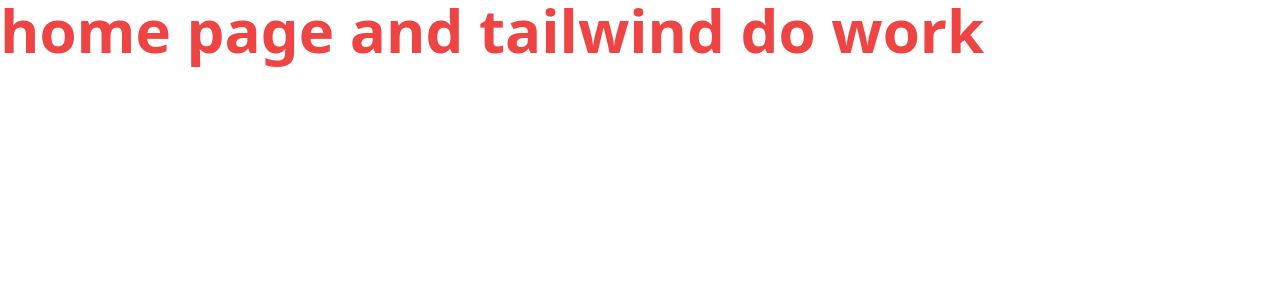
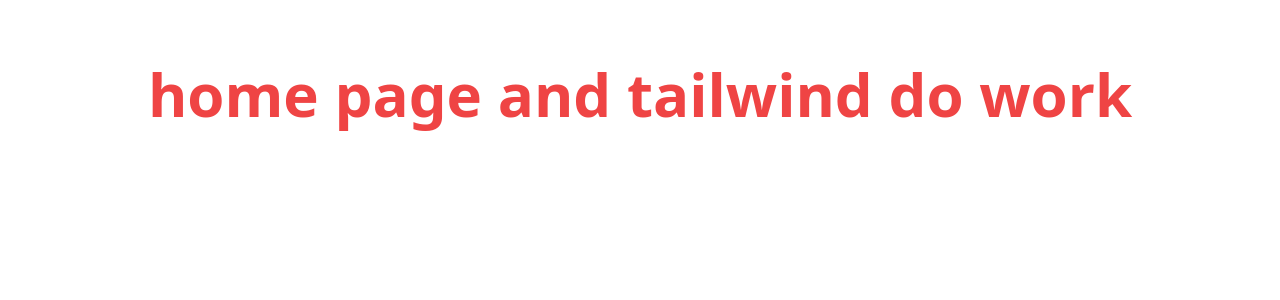
Before and after one commit to delavinamedia/Payload3.0-beta.54-Tailwind-Shadcn, a Next.js app: page / in a window 1280 px wide. Shown: the top 300 px of the page. Built offline with nearby package versions, Linux system fonts and the light colour scheme.

Commit message:
reflecting changes

```diff
--- a/src/app/(frontend)/page.tsx
+++ b/src/app/(frontend)/page.tsx
@@ -3,7 +3,9 @@
 const home = () => {
   return (
     <div>
-      <h1 className="text-red-500 text-6xl font-bold">home page and tailwind do work</h1>
+      <h1 className="text-red-500 text-6xl font-bold text-center pt-16 ">
+        home page and tailwind do work
+      </h1>
     </div>
   )
 }
```
Also changed, not shown: 1 other file (tests, documents, lock files or other folders).
